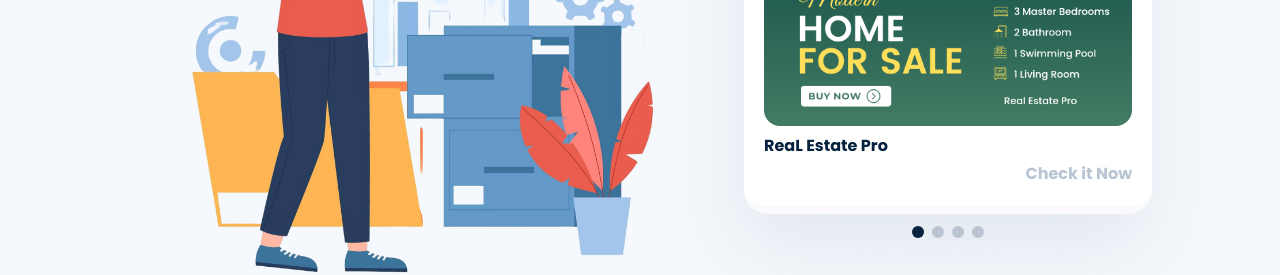
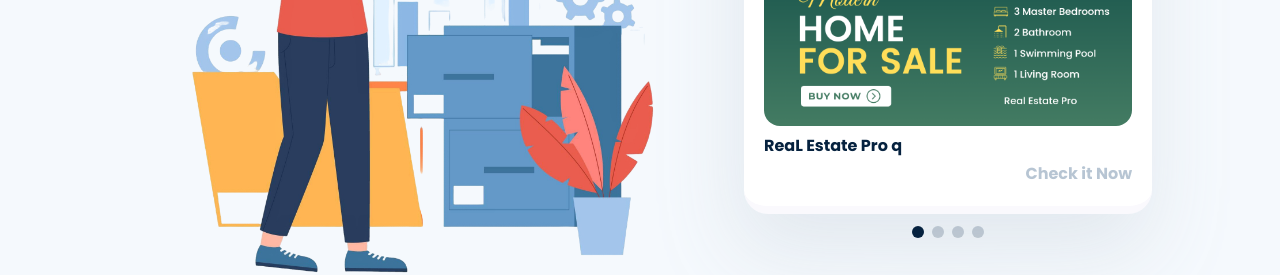
Before and after one commit to Rahulthhkur/PERSONAL-PORTFOLIO, a React (Vite) app: page / in a window 1280 px wide. Shown: the part 2600-2875 px from the top of the page. Built offline with nearby package versions, Linux system fonts and the light colour scheme; grey boxes are pictures that could not be loaded; a web font is replaced by a local one.

Commit message:
for chekcing purposes

```diff
--- a/src/Content.js
+++ b/src/Content.js
@@ -156,7 +156,7 @@
     image: person_project,
     project_content: [
       {
-        title: "ReaL Estate Pro",
+        title: "ReaL Estate Pro q",
         image: project1,
         link: "http://real-estate-pro-m4wj.onrender.com/",
       },
--- a/src/components/Hireme.jsx
+++ b/src/components/Hireme.jsx
@@ -33,7 +33,7 @@
           >
             <p className="leading-7">{Hireme.para}</p>
             <br />
-            <a href="https://drive.google.com/file/d/1WI-Jdh2CWVYNcfAELpaByKtQPE12D-kF/view?usp=sharing" target="_blank" rel="noopener noreferrer">
+            <a href="https://drive.google.com/file/d/1WI-Jdh2CWVYNcfAELpaByKtQPE12D-kF/view?usp=sharingx" target="_blank" rel="noopener noreferrer">
             <button className="btn bg-dark_primary text-white">
               {Hireme.btnText}
             </button>
```
